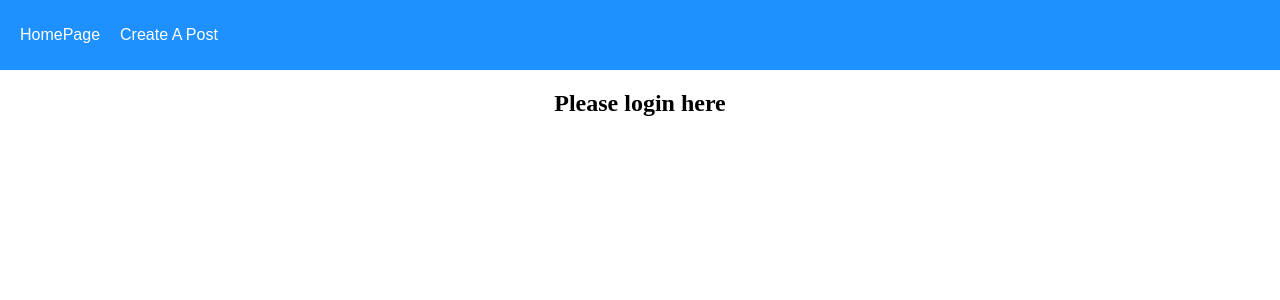
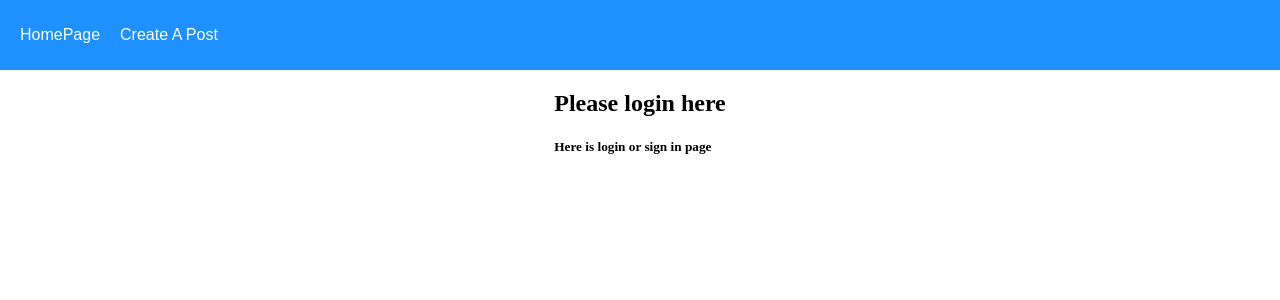
Before and after one commit to Rezwan66/link-up, a React (Create React App) app in the folder client/: page /login in a window 1280 px wide. Shown: the top 300 px of the page. Built offline with nearby package versions, Linux system fonts and the light colour scheme.

Commit message:
edited login page

```diff
--- a/client/src/pages/Login.js
+++ b/client/src/pages/Login.js
@@ -3,6 +3,7 @@ const Login = () => {
     <>
       <div>
         <h2> Please login here </h2>
+        <h5>Here is login or sign in page</h5>
       </div>
     </>
   );
```
